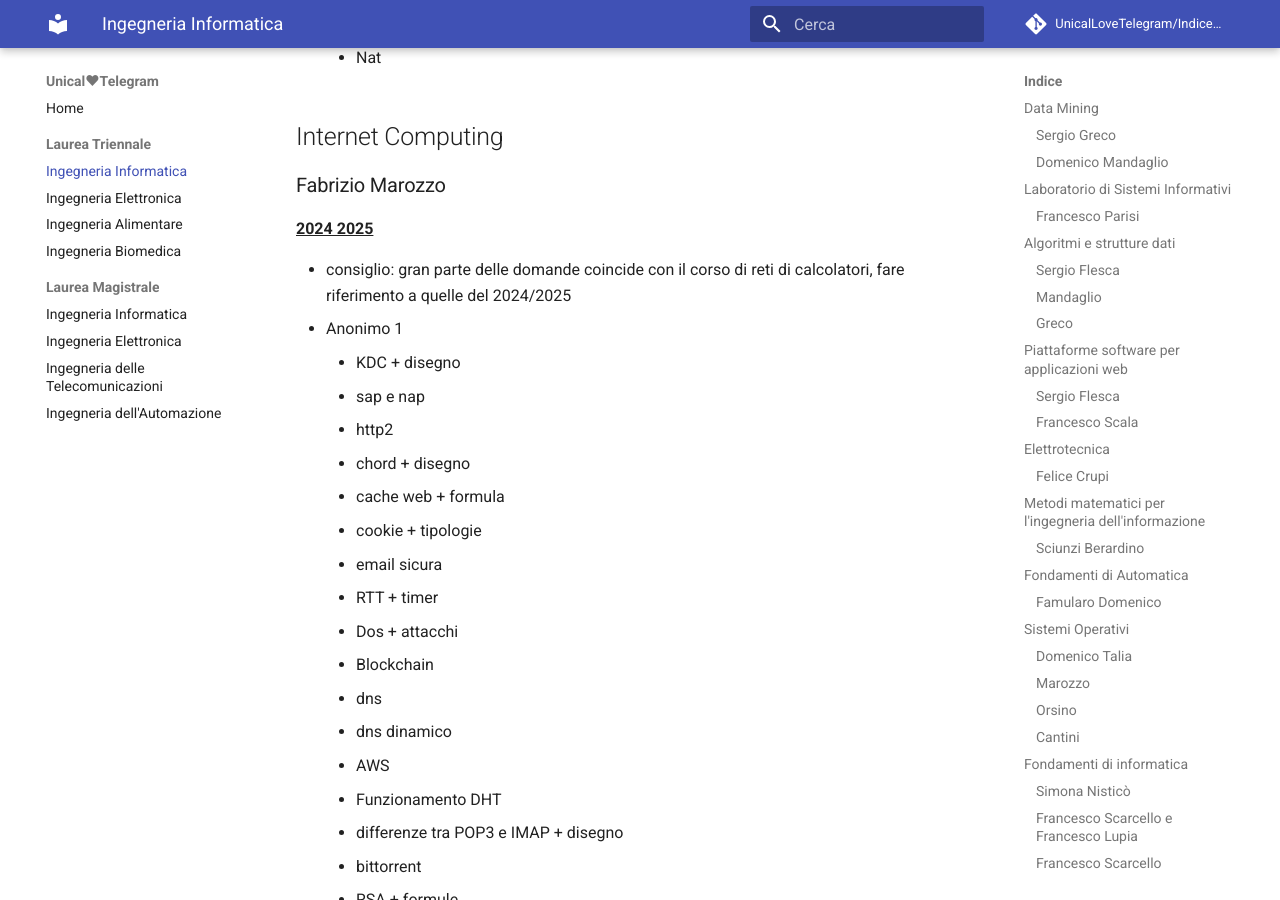
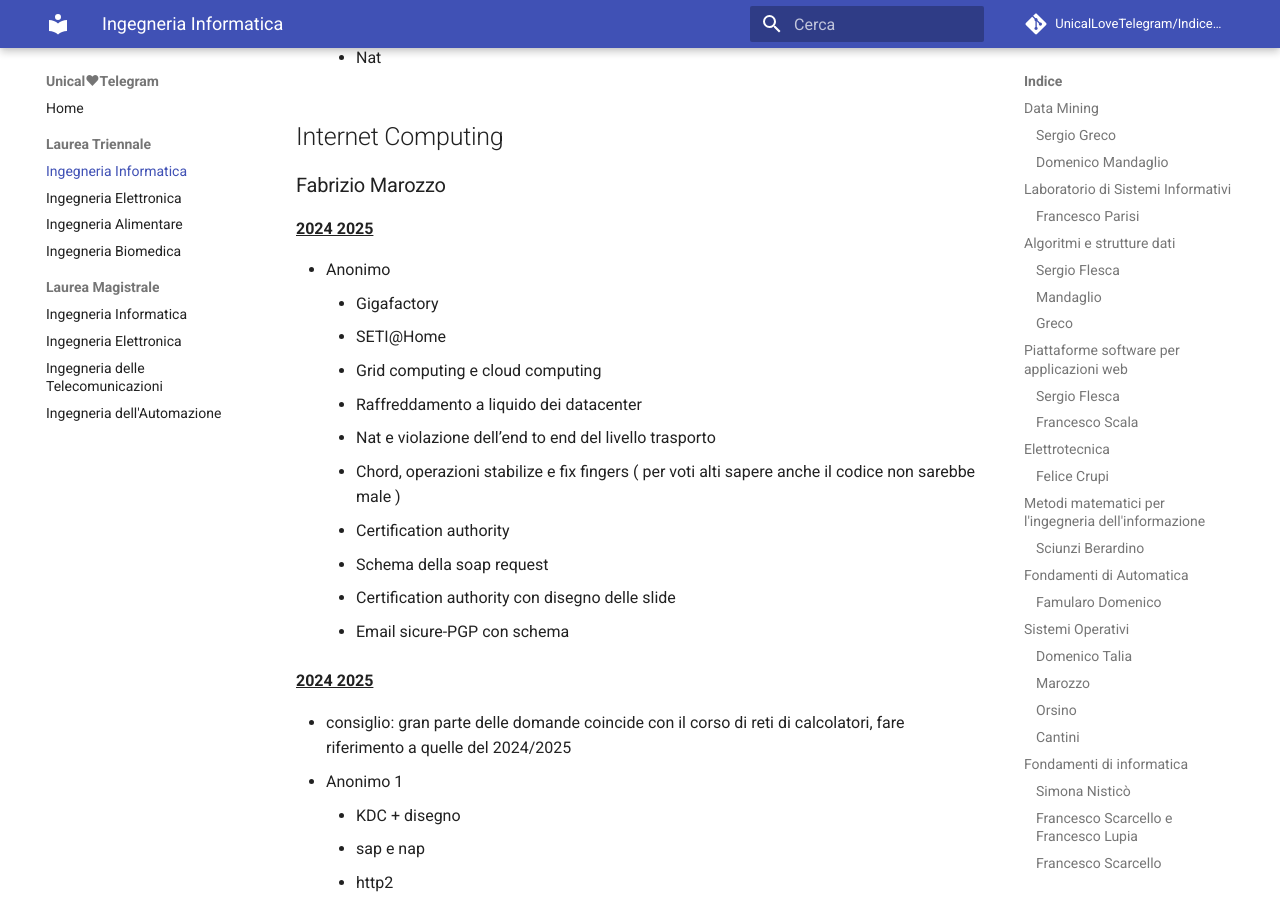
Before and after one commit to UnicalLoveTelegram/IndiceArgomentiOrale, an MkDocs documentation site: the page built from docs/laurea-triennale/ingegneria-informatica.md, in a window 1280 px wide and 900 px high, scrolled down 68615 px. Built offline with MkDocs 1.6.1 and Material for MkDocs 9.7.7, drawn with Linux system fonts in a browser that asks for light colours; comment, search, counter and statistics services are not loaded.

Commit message:
aggiunta testimonianza internet computing

```diff
--- a/docs/laurea-triennale/ingegneria-informatica.md
+++ b/docs/laurea-triennale/ingegneria-informatica.md
@@ -2149,6 +2149,20 @@ malloc(sizeof(int)*(i+1));
 
 **<u>2024 2025</u>**
 
+- Anonimo
+    - Gigafactory
+    - SETI@Home
+    - Grid computing e cloud computing
+    - Raffreddamento a liquido dei datacenter
+    - Nat e violazione dell’end to end del livello trasporto
+    - Chord, operazioni stabilize e fix fingers ( per voti alti sapere anche il codice non sarebbe male )
+    - Certification authority
+    - Schema della soap request
+    - Certification authority con disegno delle slide
+    - Email sicure-PGP con schema
+
+**<u>2024 2025</u>**
+
 - consiglio: gran parte delle domande coincide con il corso di reti di calcolatori, fare riferimento a quelle del 2024/2025
 - Anonimo 1
     - KDC + disegno
```
